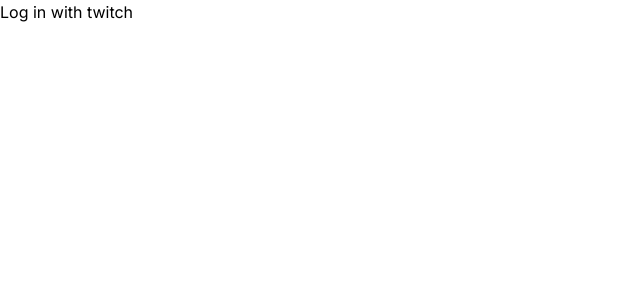
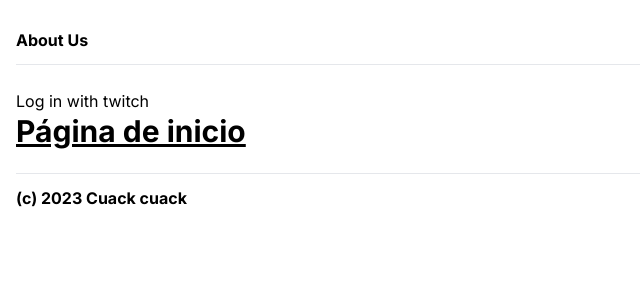
Before and after one commit to Afordin/quackboard, a Next.js app: page / in a window 1280 px wide. Shown: the top 300 px of the page, without its empty margins (0-640 px from the left). Built offline with nearby package versions, Linux system fonts and the light colour scheme; no server answers.

Commit message:
feat: adding tone (testing)

```diff
--- a/package.json
+++ b/package.json
@@ -20,6 +20,7 @@
     "next": "13.2.1",
     "react": "18.2.0",
     "react-dom": "18.2.0",
+    "tone": "^14.7.77",
     "typescript": "4.9.5"
   },
   "devDependencies": {
--- a/pages/index.tsx
+++ b/pages/index.tsx
@@ -2,18 +2,85 @@
 import Layout, { siteTitle } from '../components/layout';
 import Auth from '../components/Auth';
 
+import { Sampler } from "tone";
+
+/*
+ver después
+
+
+
+let player;
+
+let shifter;
+let button;
+let shiftSlider;
+
+let wetMix;
+
+
+function preload(){
+
+shifter = new Tone.PitchShift(2).toMaster();
+
+
+player = new Tone.Player("/quack.mp3").connect(shifter);
+}
+
+function setup() {
+  createCanvas(windowWidth, windowHeight);
+
+  wetMix = createSlider(0, 1, 1, 0);
+  wetMix.style("width", "200px");
+  wetMix.position(width / 2 - 100, height / 2 + 80);
+
+  shiftSlider = createSlider(-12, 12, 2, 1);
+  shiftSlider.style("width", "200px");
+  shiftSlider.position(width / 2 - 100, height / 2 + 150);
+
+
+  button = createButton("Play Sound");
+  button.position(width / 2 - 50, height / 2);
+  button.mousePressed(play1);
+}
+
+function draw() {
+  shifter.wet.value = wetMix.value();
+  shifter.pitch = shiftSlider.value();
+
+
+  background(143, 204, 124);
+
+  textFont("Helvetica");
+  textSize(17);
+  text("PitchShift Example", width / 2, height / 2 - 100);
+  textSize(10);
+  fill(255);
+
+  textAlign(CENTER);
+  text(int(wetMix.value() * 100) + "% effected sound", wetMix.x + 100, wetMix.y - 10);
+  textAlign(CENTER);
+  text("Shift value parameter: " + shiftSlider.value() + " half steps", shiftSlider.x + 100, shiftSlider.y - 25);
+
+
+}
+
+function play1() {
+  player.start();
+}
+*/
+
 export default function Home() {
   return (
-    // <Layout home>
-    //   <Head>
-    //     <title>{siteTitle}</title>
-    //   </Head>
-    //   <section>
-    //     <h1 className="text-3xl font-bold underline">
-    //       Página de inicio
-    //     </h1>
-    //   </section>
-    // </Layout>
-    <Auth />
+    <Layout home>
+      <Head>
+        <title>{siteTitle}</title>
+      </Head>
+      <section>
+        <Auth />
+        <h1 className="text-3xl font-bold underline">
+          Página de inicio
+        </h1>
+      </section>
+    </Layout>
   );
 }
```
Also changed, not shown: 2 other files (tests, documents, lock files or other folders).
